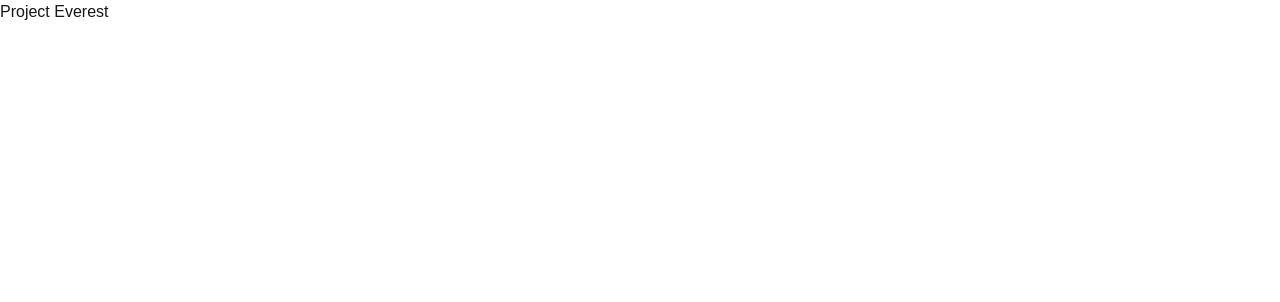
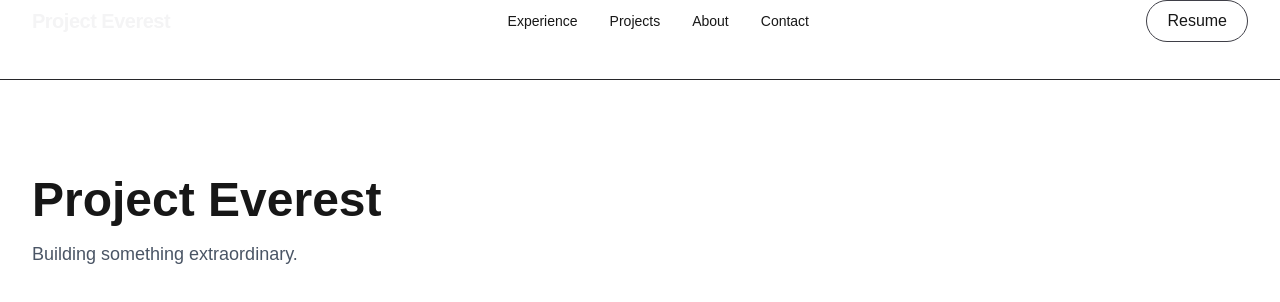
Before and after one commit to Anand0581/anand-portfolio, a Next.js app: page / in a window 1280 px wide. Shown: the top 302 px of the page. Built offline with nearby package versions, Linux system fonts and the light colour scheme.

Commit message:
feat(header): improve logo typography

```diff
--- a/app/page.tsx
+++ b/app/page.tsx
@@ -1,7 +1,18 @@
+import Header from "@/components/layout/Header";
+import Container from "@/components/shared/Container";
+
 export default function Home() {
   return (
     <main>
-      <h1>Project Everest</h1>
+      <Header />
+      <Container>
+        <section className="py-24">
+          <h1 className="text-5xl font-bold">Project Everest</h1>
+          <p className="mt-4 text-lg text-gray-600">
+            Building something extraordinary.
+          </p>
+        </section>
+      </Container>
     </main>
   );
 }
--- /dev/null
+++ b/components/layout/Header.tsx
@@ -0,0 +1,32 @@
+import Container from "@/components/shared/Container";
+
+export default function Header() {
+  return (
+    <header className="h-20 border-b border-zinc-800">
+      <Container>
+        <nav className="flex h-full items-center justify-between">
+          <div className="text-xl font-semibold tracking-tight text-zinc-100">Project Everest</div>
+
+          <div className="hidden md:flex items-center gap-8 text-sm">
+            <a href="#experience" className="hover:text-black">
+              Experience
+            </a>
+            <a href="#projects" className="hover:text-black">
+              Projects
+            </a>
+            <a href="#about" className="hover:text-black">
+              About
+            </a>
+            <a href="#contact" className="hover:text-black">
+              Contact
+            </a>
+          </div>
+
+          <button className="border border-zinc-700 rounded-full px-5 py-2">
+            Resume
+          </button>
+        </nav>
+      </Container>
+    </header>
+  );
+}
--- /dev/null
+++ b/components/shared/Container.tsx
@@ -0,0 +1,11 @@
+type ContainerProps = {
+  children: React.ReactNode;
+};
+
+export default function Container({ children }: ContainerProps) {
+  return (
+    <div className="mx-auto w-full max-w-7xl px-6 lg:px-8">
+      {children}
+    </div>
+  );
+}
```
Also changed, not shown: 2 other files (tests, documents, lock files or other folders).
